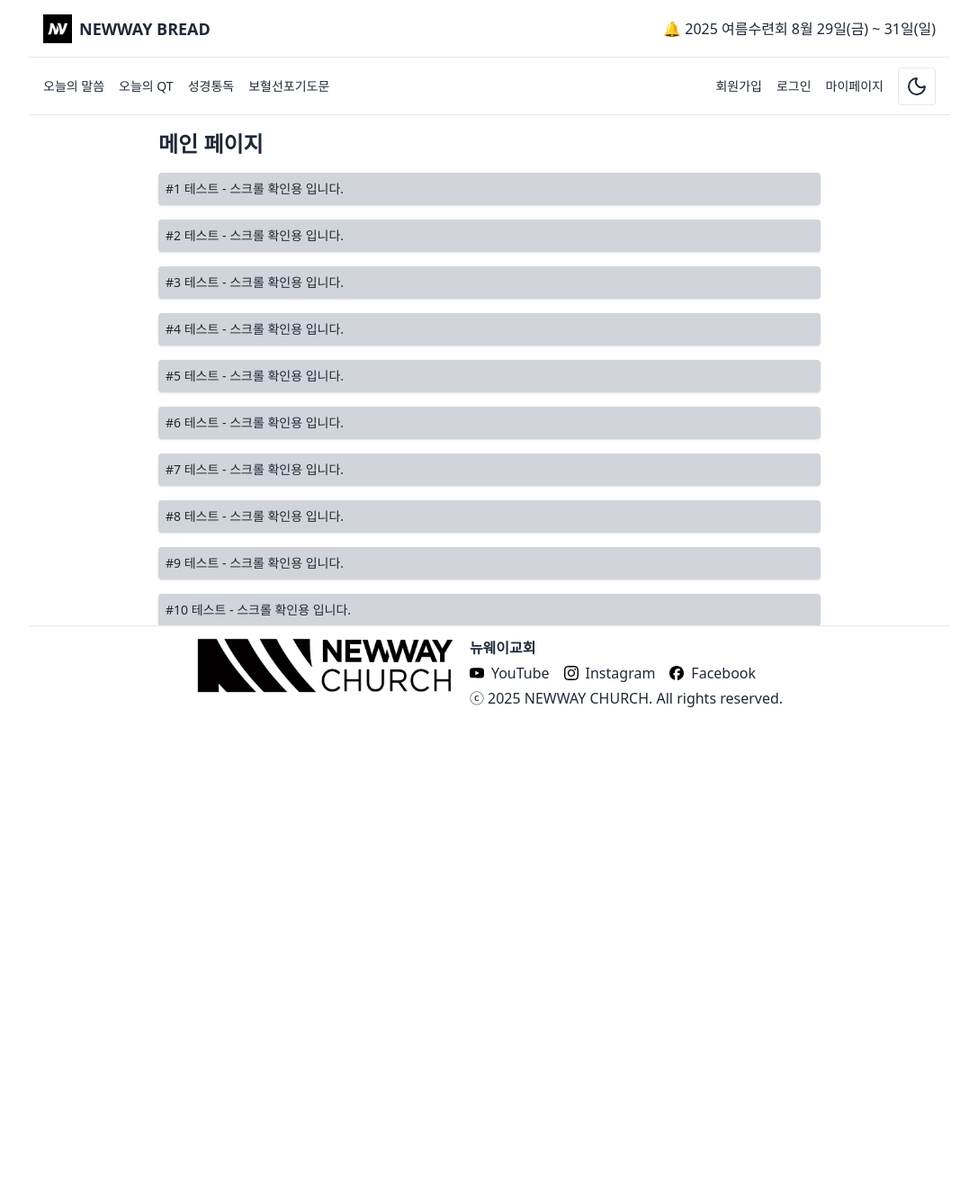
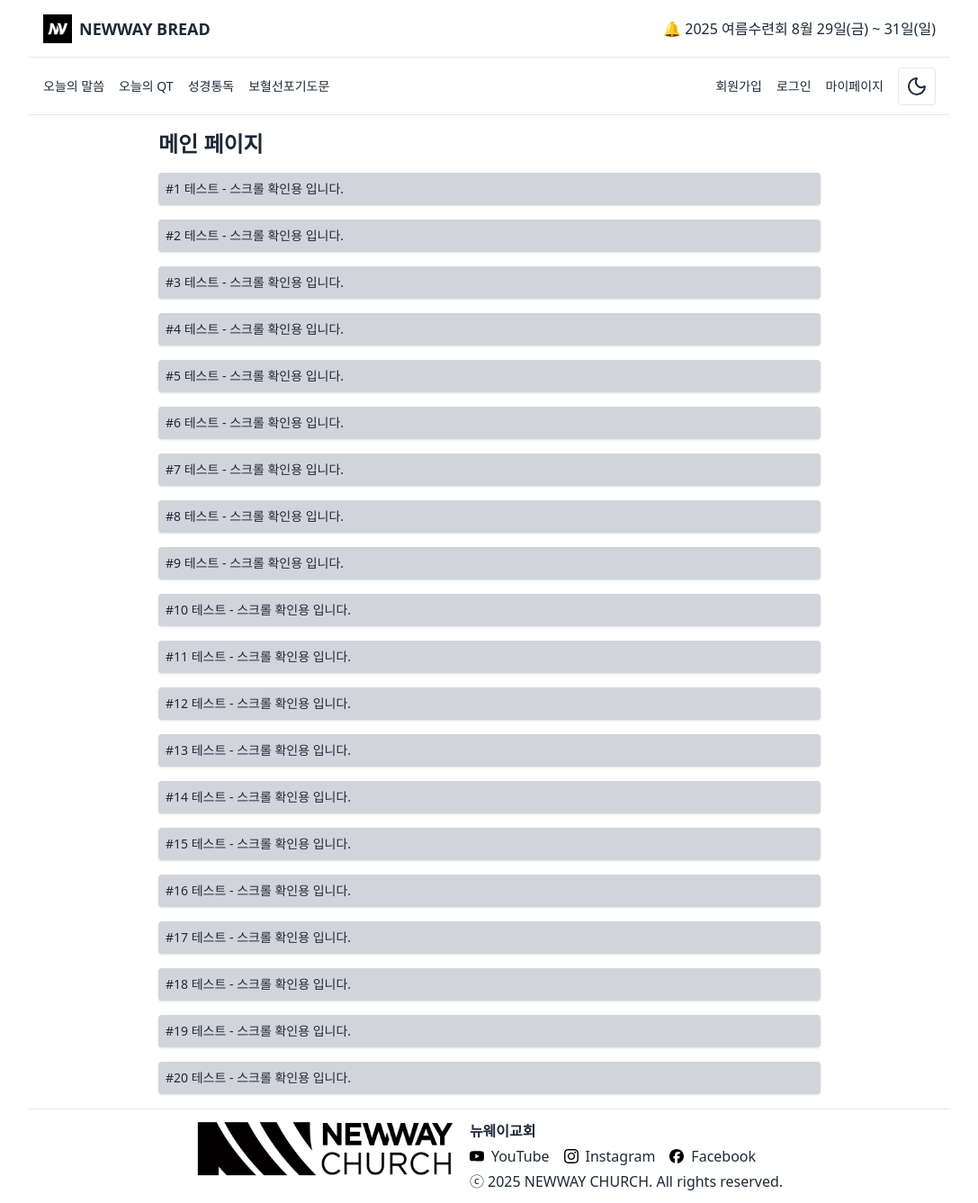
Before and after one commit to yjineey/nw-bread-front, a Next.js app: page / in a window 1280 px wide. Shown: the whole page at 90% size, without its empty margins (96-1183 px from the left). Before the commit the page ends 800 px from the top, so only its background shows below. Built offline with nearby package versions, Linux system fonts and the light colour scheme.

Commit message:
전체 레이아웃 구조 수정 및 Tailwind 기반 전용 스타일 적용

```diff
--- a/src/app/layout.tsx
+++ b/src/app/layout.tsx
@@ -4,11 +4,14 @@ import Header from '@/components/Header'
 import Footer from '@/components/Footer'
 
 export const metadata = {
+  title: 'Newway Bread', // 브라우저 탭에 표시될 제목
+  description: 'Newway Church Bible App',
   openGraph: {
+    // sns공유시 표시될 정보
     type: 'website',
-    siteName: '뉴웨이교회',
-    title: 'NEWWAY BREAD',
-    description: '뉴웨이교회 성경 어플입니다',
+    siteName: 'Newway Church',
+    title: 'Newway Bread',
+    description: 'Newway Church Bible App',
     url: 'https://yjineey.github.io/nw-bread-front/',
     images: [
       {
@@ -43,25 +46,43 @@ export default function RootLayout({
           }}
         />
       </head>
+
+      {/* ⚠️ 이 페이지는 레이아웃 전용 스타일이며, 전역 CSS는 작성하지 않습니다. */}
       <body>
-        <body>
-          <div className="max-w-screen-lg mx-auto h-screen flex flex-col overflow-hidden">
-            <div className="sticky top-0 z-30 h-16 px-4 flex items-center justify-between border-b">
+        <div className="max-w-screen-lg mx-auto min-h-screen flex flex-col">
+          {/* Section (모바일 고정, PC 스크롤 시 사라짐) */}
+          <div
+            className="h-16 px-4 flex items-center justify-between border-b
+                sticky top-0 z-30 bg-white dark:bg-neutral-900
+                md:relative md:z-20"
+          >
             <Section />
           </div>
 
-            <div className="h-16 px-4 z-30 flex items-center justify-between border-b">
+          {/* Header (PC 고정, 모바일에서는 스크롤 시 사라짐) */}
+          <div
+            className="h-16 px-4 flex items-center justify-between border-b
+                sticky top-0 z-20 bg-white dark:bg-neutral-900
+                md:sticky md:top-0 md:z-30
+                [@media(max-width:767px)]:static"
+          >
             <Header />
           </div>
 
-            <main className="flex-1 overflow-y-auto md:pb-0">{children}</main>
+          <main className="flex-1 overflow-y-auto md:pb-0 pb-16">
+            {children}
+          </main>
 
-            <footer className="h-16 md:h-auto  flex items-center justify-center border-t z-30">
+          {/* Footer (모바일 고정 h-16, PC는 자동 높이, 일반 배치) */}
+          <footer
+            className="border-t z-30
+                     fixed bottom-0 w-full h-16
+                     md:static md:h-auto md:w-auto"
+          >
             <Footer />
           </footer>
         </div>
       </body>
-      </body>
     </html>
   )
 }
```
Lines whose indentation alone changed are shown as unchanged.
